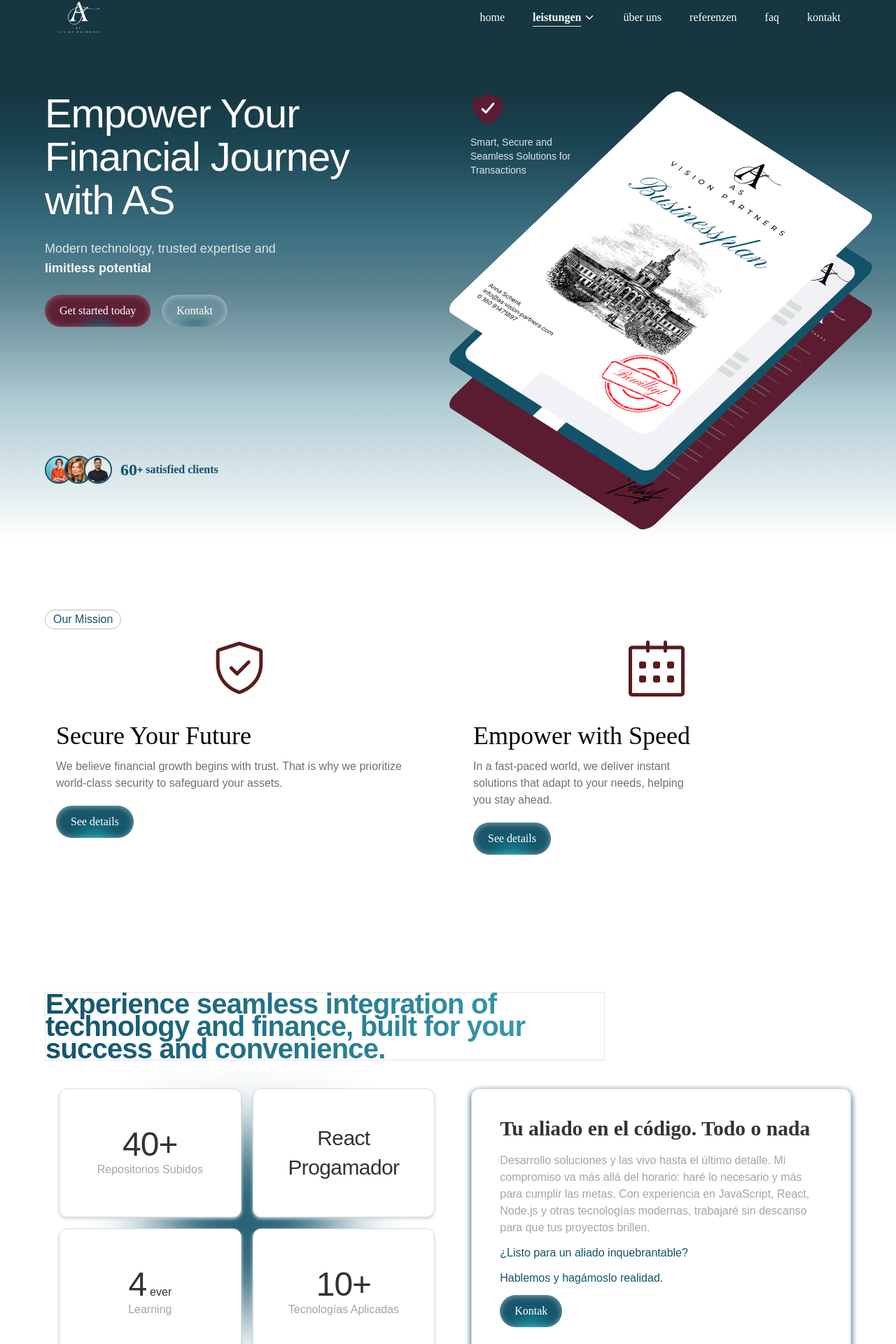
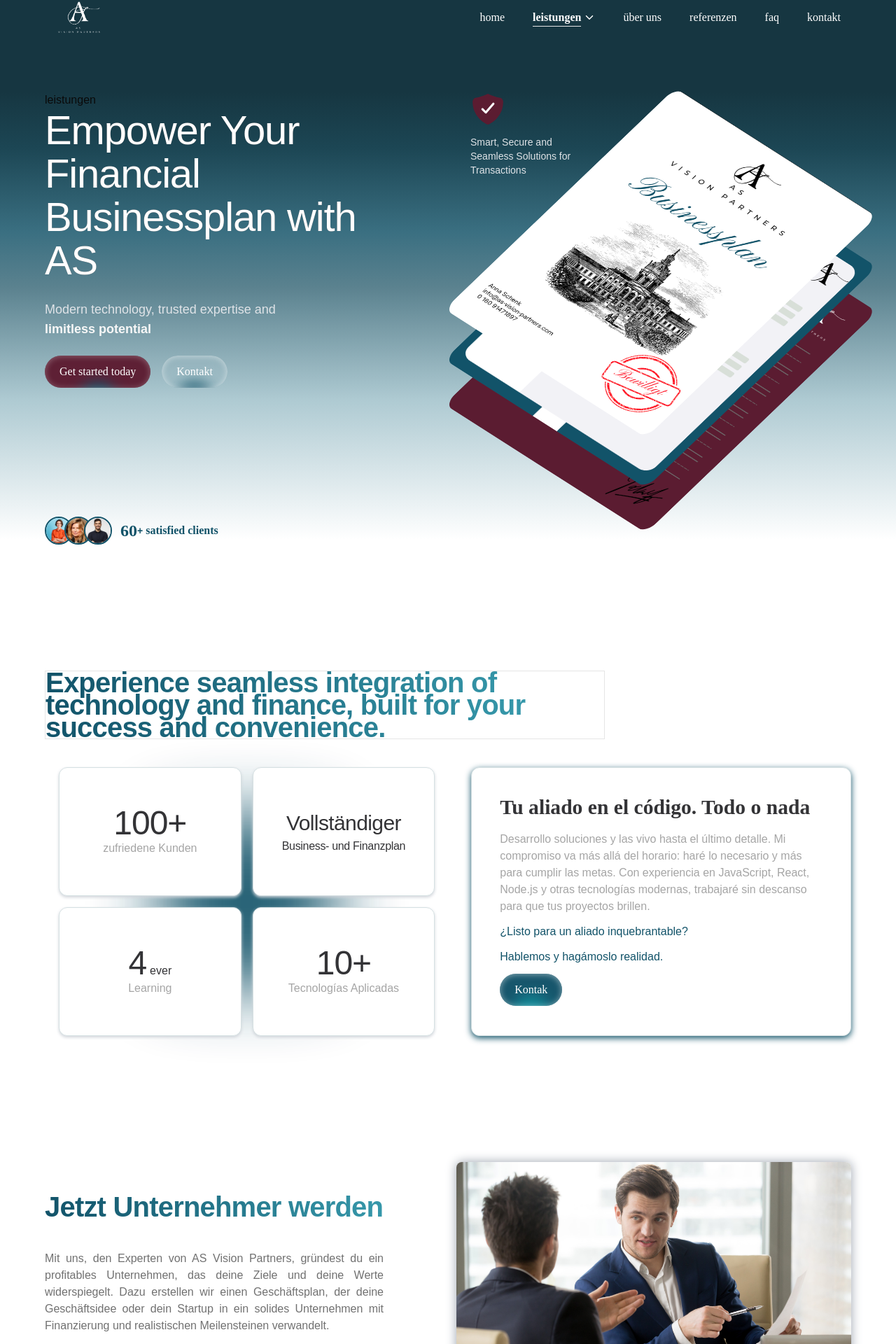
Before and after one commit to DiegoHrz/consulting-website, a Next.js app: page /leistungen/businessplan in a window 1280 px wide. Shown: the part 31-1951 px from the top of the page at 70% size. Built offline with nearby package versions, Linux system fonts and the light colour scheme; a web font is replaced by a local one.

Commit message:
Add Appointment Banner

```diff
--- a/app/(main)/leistungen/businessplan/components/Hero.tsx
+++ b/app/(main)/leistungen/businessplan/components/Hero.tsx
@@ -14,8 +14,9 @@ const Hero = () => {
       <div className="z-10 max-w-7xl mx-auto  flex flex-col md:flex-row gap-16 h-full ">
         <div className="flex flex-col lg:w-1/2 gap-[24px] ">
           <div className="max-w-[28rem]">
+            leistungen
             <Title
-              text="Empower Your Financial Journey with AS"
+              text="Empower Your Financial Businessplan with AS"
               textPosition="left"
               additionalClass="text-white font-normal"
               noLengthMax={true}
--- a/app/(main)/leistungen/businessplan/components/Table.tsx
+++ b/app/(main)/leistungen/businessplan/components/Table.tsx
@@ -4,11 +4,9 @@ import * as React from "react";
 import BouncingText from "./BouncingText";
 import ButtonAnna from "@/app/components/customTags/ButtonAnna";
 
-
-
 export const Table: React.FC = () => {
   return (
-    <div className="" >
+    <div className="">
       <div className="max-w-[50rem] border">
         <h1
           className="text-xl sm:text-2xl lg:text-[40px] text-transparent "
@@ -34,11 +32,11 @@ export const Table: React.FC = () => {
             style={{ gridColumn: "1/2" }}
           >
             <h3 className="text-3xl lg:text-5xl font-medium text-anna-black">
-              <BouncingText>40+</BouncingText>
+              <BouncingText>100+</BouncingText>
             </h3>
             <p className="text-[#A5A5A5] text-xs lg:text-base ">
               {/* Completed Projects */}
-              Repositorios Subidos
+              zufriedene Kunden
             </p>
           </div>
           <div
@@ -46,8 +44,8 @@ export const Table: React.FC = () => {
             style={{ gridColumn: "2/3" }}
           >
             <BouncingText>
-              <h3 className="text-anna-black">React</h3>
-              <h3 className="text-anna-black">Progamador</h3>
+              <h3 className="text-anna-black">Vollständiger</h3>
+              <h3 className="text-anna-black text-xs lg:text-base">Business- und Finanzplan</h3>
             </BouncingText>
           </div>
 
--- a/app/(main)/leistungen/businessplan/page.tsx
+++ b/app/(main)/leistungen/businessplan/page.tsx
@@ -2,7 +2,7 @@
 import React from "react";
 import Hero from "./components/Hero";
 import Product from "./components/Product";
-import Intro from "./components/Intro";
+
 import { Table } from "./components/Table";
 
 import PitchBusinessplan from "./components/PitchBusinessplan";
@@ -12,26 +12,23 @@ const Businessplan = () => {
   return (
     <div className="  h-full flex flex-col gap-[80px] md:gap-[150px]  lg:gap-[180px] ">
       <Hero />
-      <Intro />
+      {/* <Intro /> */}
 
       <Table />
       <PitchBusinessplan
         image="/profile/profile.jpg"
         title="Jetzt Unternehmer werden"
-        text="Möchten Sie ein Unternehmen aufbauen, führen oder erweitern, das
-                erfolgreich ist? Träumen Sie davon, eine unverwechselbare Marke zu
-                schaffen, die Ihre Vision widerspiegelt und Ihre Zielgruppe
-                inspiriert? Die Experten von AS Vision Partners unterstützen Sie
-                dabei, Ihr Einkommen, Ihre Reichweite und die Stärke Ihrer Marke zu
-                maximieren. Sind Sie bereit, mit uns durchzustarten?"
+        text="Mit uns, den Experten von AS Vision Partners, gründest du ein profitables Unternehmen, das deine Ziele und deine Werte widerspiegelt. Dazu erstellen wir einen Geschäftsplan, der deine Geschäftsidee oder dein Startup in ein solides Unternehmen mit Finanzierung und realistischen Meilensteinen verwandelt."
         button="Buchung"
       />
       <Product />
       {/* <ContactBanner /> */}
       <div className="mb-20 md:mb-36">
-        <AppointmentBanner  gradientColor2='to-blue-200' buttonColor="bg-blue-900"  />
-        </div>
-
+        <AppointmentBanner
+          gradientColor2="to-blue-200"
+          buttonColor="bg-blue-900"
+        />
+      </div>
     </div>
   );
 };
--- a/app/(main)/uber-uns/page.tsx
+++ b/app/(main)/uber-uns/page.tsx
@@ -1,7 +1,6 @@
 "use client";
 
 import AppointmentBanner from "@/app/components/AppointmentBanner";
-
 
 import HeroSecondary from "@/app/components/HeroSecondary";
 
@@ -29,8 +28,6 @@ import React from "react";
 // ];
 
 const About = () => {
-
-
   return (
     <div>
       <div className="h-screen w-full m-auto text-black  bg-anna-turquoise  ">
@@ -45,8 +42,7 @@ const About = () => {
       {/* <Placeholder text="Uber uns" /> */}
       <div className="max-w-7xl mx-auto py-12 px-4 sm:px-6 lg:px-8">
         <p className="text-center text-sm uppercase text-gray-500 tracking-wide">
-          Dabei werden wir von den besten Organisationen und Institutionen in
-          ganz Deutschland unterstützt.
+        Tagtäglich unterstützen wir zahlreiche Unternehmer deutschlandweit
         </p>
         <div className="mt-6 flex flex-row flex-wrap justify-center">
           <div className="col-span-1 flex justify-center relative w-36 h-28 mx-5 ">
@@ -556,7 +552,7 @@ const About = () => {
                 Wir begleiten Menschen auf ihrem Weg in die Selbstständigkeit
                 und helfen ihnen, ihre beruflichen Visionen in die Realität
                 umzusetzen. Mit persönlicher Beratung, fachlicher Expertise und
-                individuellen Lösungen bieten wir unseren Kund*innen die
+                individuellen Lösungen bieten wir unseren Kunden die
                 Unterstützung, die sie für eine erfolgreiche Zukunft brauchen.
               </blockquote>
             </div>
@@ -569,7 +565,7 @@ const About = () => {
                 Wir möchten eine zentrale Anlaufstelle für Gründerinnen und
                 Unternehmerinnen sein, die nach klarer Orientierung, praxisnaher
                 Unterstützung und langfristigem Erfolg streben. Unsere Vision
-                ist es, ein Netzwerk zu schaffen, in dem jede*r die Möglichkeit
+                ist es, ein Netzwerk zu schaffen, in dem jede/r die Möglichkeit
                 hat, mit einer klaren Strategie und nachhaltigen Lösungen seine
                 oder ihre beruflichen Träume zu verwirklichen.
               </blockquote>
@@ -765,7 +761,7 @@ const About = () => {
                           <div className="font-vollkornSC font-semibold text-xl  tracking-[3px]">
                             anna schenk
                           </div>
-                          <div className="font-vollkorn">Founder</div>
+                          <div className="font-vollkorn">Gründerin</div>
                         </div>
                       </div>
                     </div>
@@ -1046,12 +1042,12 @@ const About = () => {
                       und der Analyse von Marktchancen.
                     </p>
                     <p className="text-gray-600 mb-4">
-                      Patrick hat zahlreiche Gründer*innen und Unternehmen auf
-                      ihrem Weg begleitet und ihnen geholfen, fundierte
-                      Entscheidungen zu treffen sowie ihre Ziele sicher und
-                      effizient zu erreichen. Seine strategische
-                      Herangehensweise und sein Blick fürs Wesentliche machen
-                      ihn zu einem unverzichtbaren Bestandteil unseres Teams.
+                      Patrick hat zahlreiche Gründer und Unternehmen auf ihrem
+                      Weg begleitet und ihnen geholfen, fundierte Entscheidungen
+                      zu treffen sowie ihre Ziele sicher und effizient zu
+                      erreichen. Seine strategische Herangehensweise und sein
+                      Blick fürs Wesentliche machen ihn zu einem unverzichtbaren
+                      Bestandteil unseres Teams.
                     </p>
                     <a
                       href="https://www.linkedin.com/in/patrick-r%C3%B6sner-8763031bb/"
@@ -1230,7 +1226,7 @@ const About = () => {
               Kooperationspartner
             </h3>
             <p className="text-justify md:text-center my-10 max-w-4xl mx-auto">
-              Wir freuen uns, Ihnen die mit AS Vision Partners verbundenen
+              Wir freuen uns, dir die mit AS Vision Partners verbundenen
               Genossenschaften vorzustellen. Durch diese langjährige,
               professionelle Zusammenarbeit werden optimale Voraussetzungen für
               die jungen Unternehmer von morgen geschaffen.
--- a/app/components/FooterDesktop.tsx
+++ b/app/components/FooterDesktop.tsx
@@ -70,9 +70,9 @@ const FooterDesktop: React.FC = () => {
         <Link href="/leistungen/websites-marketing">
           <div className="text-anna-gray-light hover:text-black transition-all duration-500 text-sm relative">
             Websites und Marketing
-            <div className="top-1/2 -translate-y-1/2 -right-[48%] text-[0.6rem] bg-gradient-to-r from-red-600 via-yellow-500 via-green-500 via-blue-500 via-indigo-500 via-blue-300 to-blue-600 rounded-xl px-[10px] h-fit absolute text-white">
+            {/* <div className="top-1/2 -translate-y-1/2 -right-[48%] text-[0.6rem] bg-gradient-to-r from-red-600 via-yellow-500 via-green-500 via-blue-500 via-indigo-500 via-blue-300 to-blue-600 rounded-xl px-[10px] h-fit absolute text-white">
               Very Soon
-            </div>
+            </div> */}
           </div>
         </Link>
       </div>
--- a/app/components/FooterMobile.tsx
+++ b/app/components/FooterMobile.tsx
@@ -76,9 +76,9 @@ const FooterMobile: React.FC = () => {
                 <span className="relative ">
                   <p className="text-anna-gray-light">Websites und</p>
                   <p className="text-anna-gray-light">Marketing</p>
-                  <div className="top-1/2 left-[110%] text-[0.6rem] bg-gradient-to-r from-red-600 via-yellow-500 via-green-500 via-blue-500 via-indigo-500 via-blue-300 to-blue-600 rounded-xl px-2  absolute text-white whitespace-nowrap">
+                  {/* <div className="top-1/2 left-[110%] text-[0.6rem] bg-gradient-to-r from-red-600 via-yellow-500 via-green-500 via-blue-500 via-indigo-500 via-blue-300 to-blue-600 rounded-xl px-2  absolute text-white whitespace-nowrap">
                     Soon
-                  </div>
+                  </div> */}
                 </span>
               </div>
             </Link>
```
